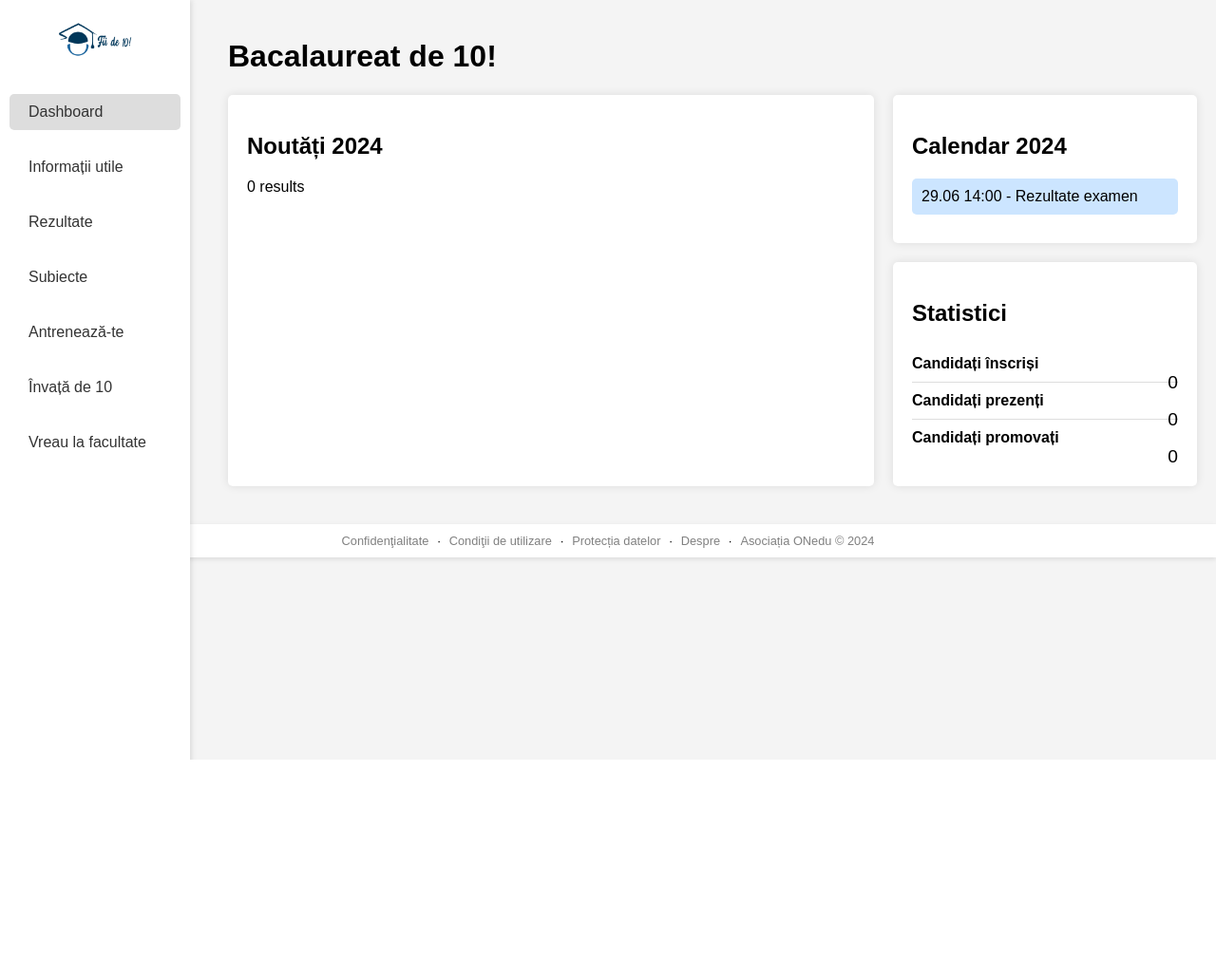
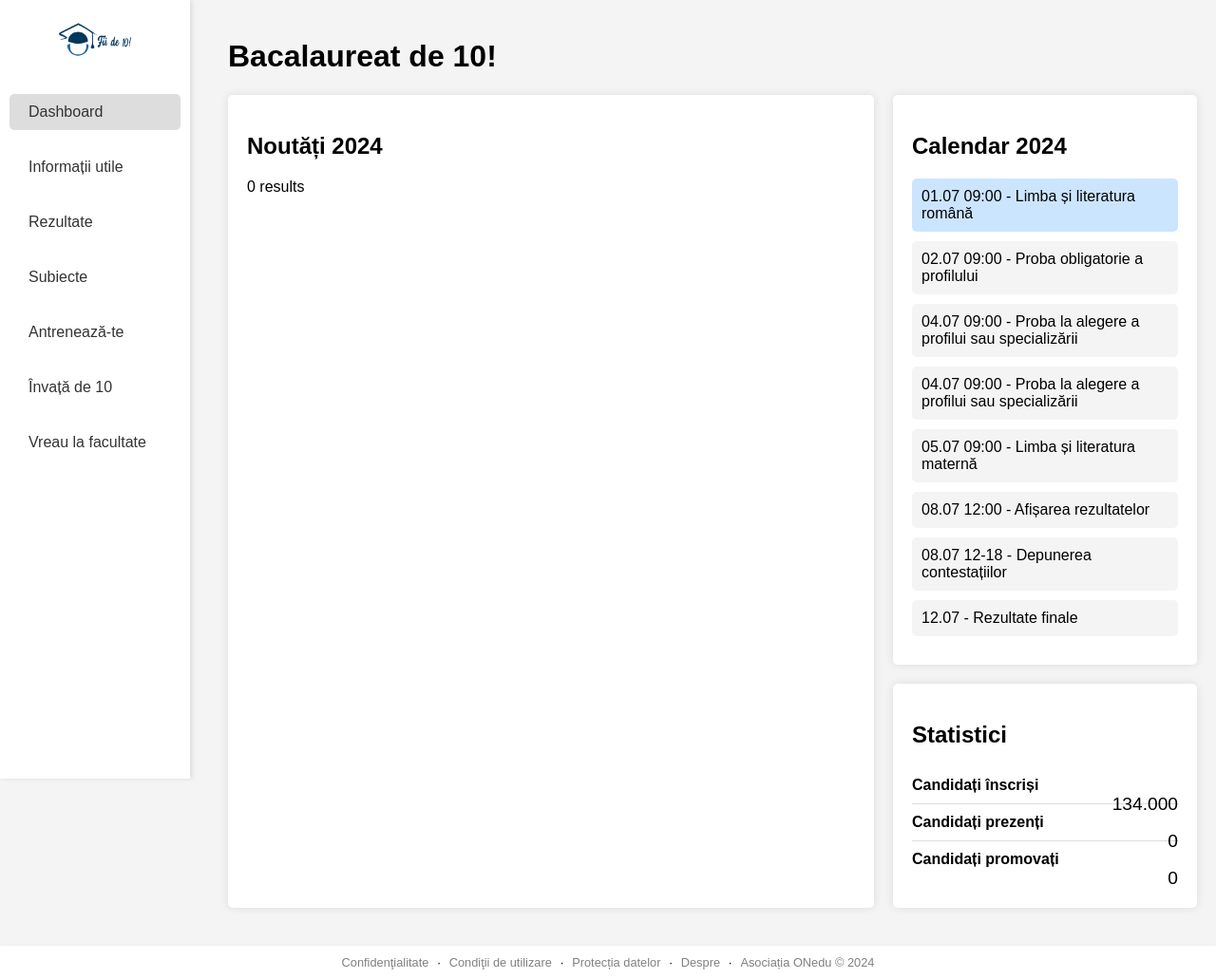
Before and after one commit to ONeduRomania/bac-fiide10, a PHP site: page / in a window 1280 px wide. Shown: the whole page at 95% size. Before the commit the page ends 800 px from the top, so only its background shows below. Run offline with PHP 8.4, Linux system fonts and the light colour scheme; data that the repository does not hold is empty.

Commit message:
Update index.php

```diff
--- a/index.php
+++ b/index.php
@@ -53,14 +53,20 @@ $result = $conn->query($sql);
             <div class="side-column">
                 <div class="calendar">
                     <h2>Calendar 2024</h2>
-                    <div class="calendar-event" data-date="today">29.06 14:00 - Rezultate examen</div>
-                    <!-- Adaugă alte evenimente similar -->
+                    <div class="calendar-event" data-date="today">01.07 09:00 - Limba și literatura română</div>
+                    <div class="calendar-event">02.07 09:00 - Proba obligatorie a profilului</div>
+                    <div class="calendar-event">04.07 09:00 - Proba la alegere a profilui sau specializării</div>
+                    <div class="calendar-event">04.07 09:00 - Proba la alegere a profilui sau specializării</div>
+                    <div class="calendar-event">05.07 09:00 - Limba și literatura maternă</div>
+                    <div class="calendar-event">08.07 12:00 - Afișarea rezultatelor</div>
+                    <div class="calendar-event">08.07 12-18 - Depunerea contestațiilor</div>
+                    <div class="calendar-event">12.07 - Rezultate finale</div>
                 </div>
                 <div class="statistics">
                     <h2>Statistici</h2>
                     <div class="statistic-item">
                         <p>Candidați înscriși</p>
-                        <span>0</span>
+                        <span>134.000</span>
                     </div>
                     <div class="statistic-item">
                         <p>Candidați prezenți</p>
```
